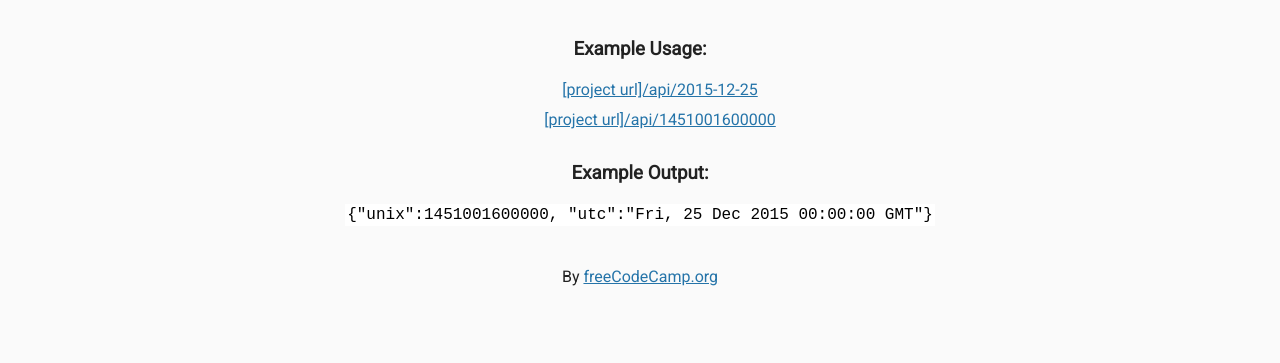
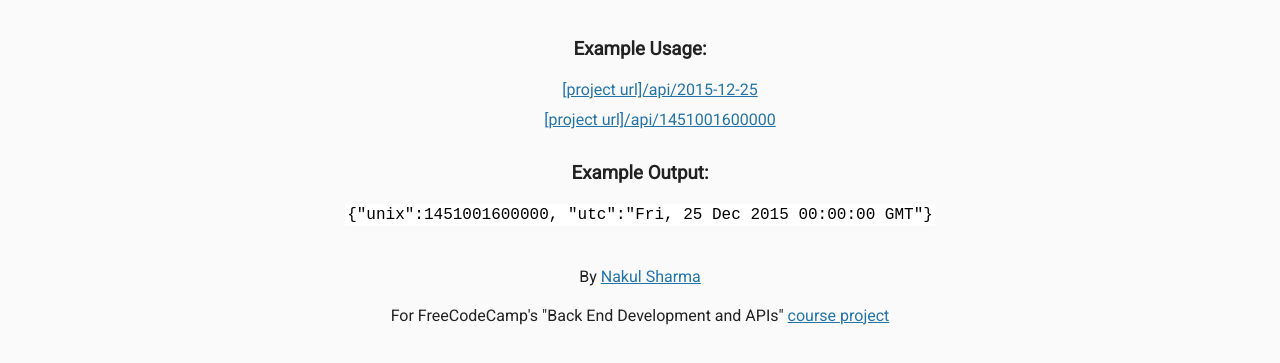
Before and after one commit to NShadyy/timestamp-microservice-fcc, a website: page views/index.html in a window 1280 px wide. Shown: the part 73-436 px from the top of the page. Drawn offline with Linux system fonts and the light colour scheme; files that its build step writes are made by us from their sources.

Commit message:
added author and project link in the index page

```diff
--- a/views/index.html
+++ b/views/index.html
@@ -27,7 +27,13 @@
   </div>
   <div class="footer">
     <p>
-      By <a href="https://www.freecodecamp.org/">freeCodeCamp.org</a>
+      By <a href="https://www.linkedin.com/in/nakul5harma/">Nakul Sharma</a>
+    </p>
+    <p>
+      For FreeCodeCamp's
+      "Back End Development and APIs" <a
+        href="https://www.freecodecamp.org/learn/back-end-development-and-apis/back-end-development-and-apis-projects/timestamp-microservice">course
+        project</a>
     </p>
   </div>
 </body>
```
